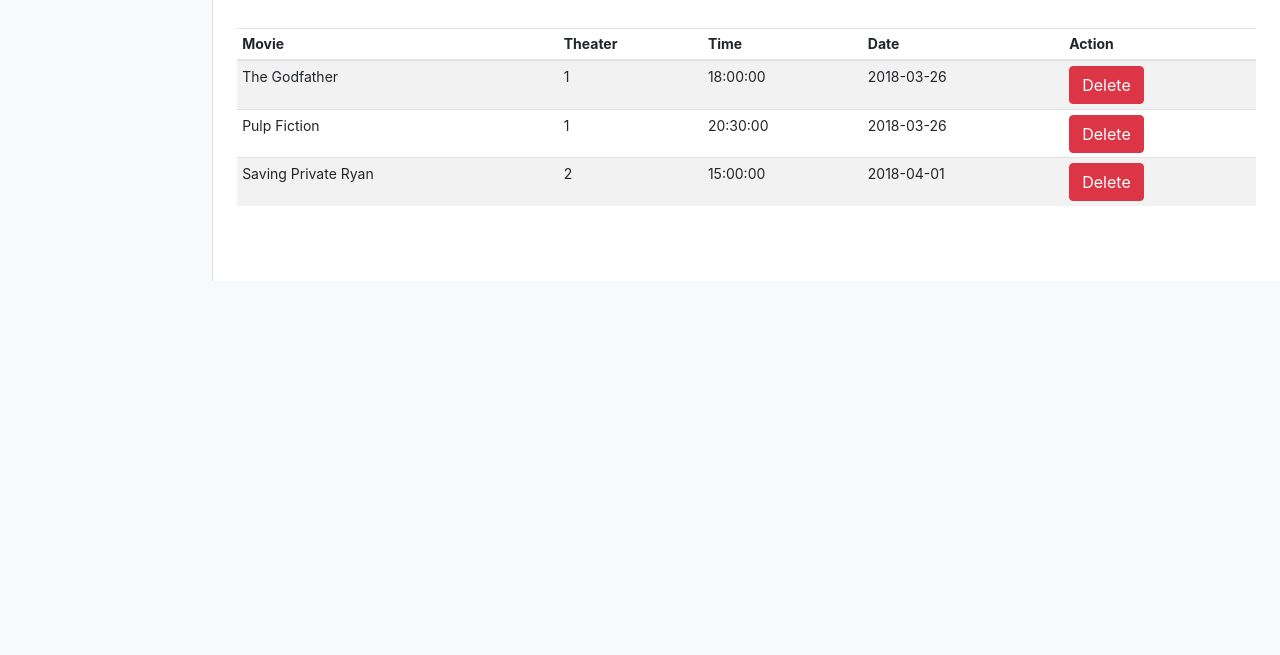
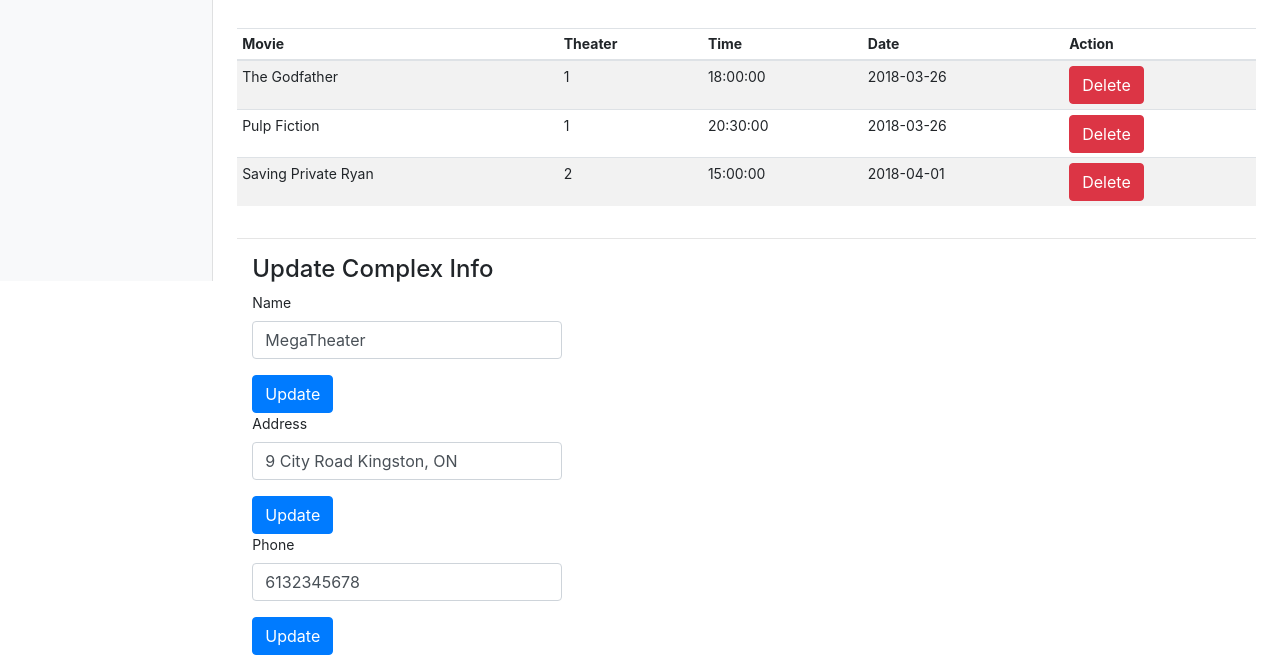
Before and after one commit to valenvb/cisc332, a PHP site: page /omts/admin/complex.php in a window 1280 px wide. Shown: the part 519-1174 px from the top of the page. Before the commit the page ends 800 px from the top, so only its background shows below. Run offline with PHP 8.4, Linux system fonts and the light colour scheme; a user stored in the database is signed in; data comes from the database, SQL or seed files in the repository; data that the repository does not hold is empty; some libraries are stand-ins or nearby versions.

Commit message:
update complex details

```diff
--- a/admin/complex.php
+++ b/admin/complex.php
@@ -156,6 +156,35 @@ while($show = $shows->fetch()){
           </div>
           </div> <!--END show TABLE-->
 
+<hr>
+<div class="col-md-4">
+<h1 class="h4">Update Complex Info</h1>
+<form action="actions.php?action=compName" method="POST">
+    <input hidden name="cno" type="text" value="<?php echo $complexNo; ?>">
+        <div class="form-group">
+            <label for="name">Name</label>
+            <input class="form-control" type="text" name="name" value="<?php echo $complexData['Name'] ?>">
+        </div>
+        <button type=submit class="btn btn-primary">Update</button>
+    </form>
+    <form action="actions.php?action=compAddress" method="POST">
+        <input hidden name="cno" type="text" value="<?php echo $complexNo; ?>">
+        <div class="form-group">
+            <label for="address">Address</label>
+            <input class="form-control" type="text" name="address" value="<?php echo $complexData['Address'] ?>">
+        </div>
+        <button type=submit class="btn btn-primary">Update</button>
+    </form>
+    <form action="actions.php?action=compPhone" method="POST">
+    <input hidden name="cno" type="text" value="<?php echo $complexNo; ?>">
+        <div class="form-group">
+            <label for="phone">Phone</label>
+            <input class="form-control" type="text" name="phone" value="<?php echo $complexData['Phone'] ?>">
+        </div>
+        <button type=submit class="btn btn-primary">Update</button>
+    </form>
+
+</div>
 
         </main>
       </div>
```
Also changed, not shown: admin/actions.php (+17 -1 lines).
